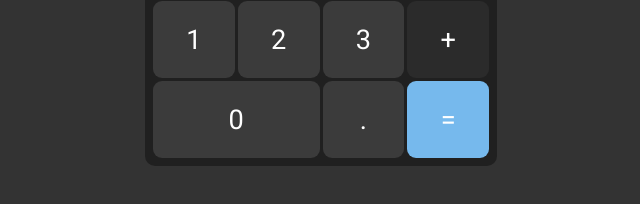
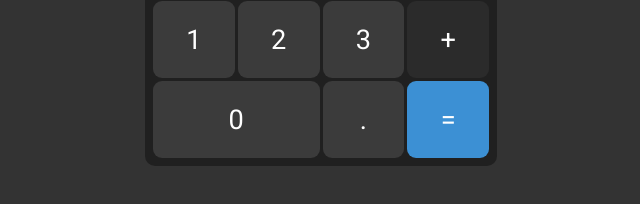
Before and after one commit to Victormoroo/Calculator_Vue.js, a Vue app: page / in a window 1280 px wide. Shown: the part 492-696 px from the top of the page, without its empty margins (319-959 px from the left). Built offline with nearby package versions, Linux system fonts and the light colour scheme.

Commit message:
feat: Equal hover styling and change in some styling

```diff
--- a/src/components/Calculator.vue
+++ b/src/components/Calculator.vue
@@ -166,7 +166,8 @@
     background-color: #3b3b3b;
   }
 
-  #buttons-container .number:hover {
+  #buttons-container .number:hover,
+  #buttons-container button:hover:active {
     background-color: #2b2b2b;
   }
 
@@ -176,10 +177,6 @@
 
   #buttons-container button:hover {
     background-color: #3b3b3b;
-  }
-
-  #buttons-container button:hover:active {
-    background-color: #2b2b2b;
   }
 
   #buttons-container #del-btn ion-icon{
@@ -193,8 +190,9 @@
     grid-column: span 2;
   }
 
-  #buttons-container #equal-btn {
-    background-color: #76b9ed;
+  #buttons-container #equal-btn,
+  #buttons-container #equal-btn:hover:active {
+    background-color: #3c90d4;
   }
 
   #buttons-container #equal-btn:hover {
```
